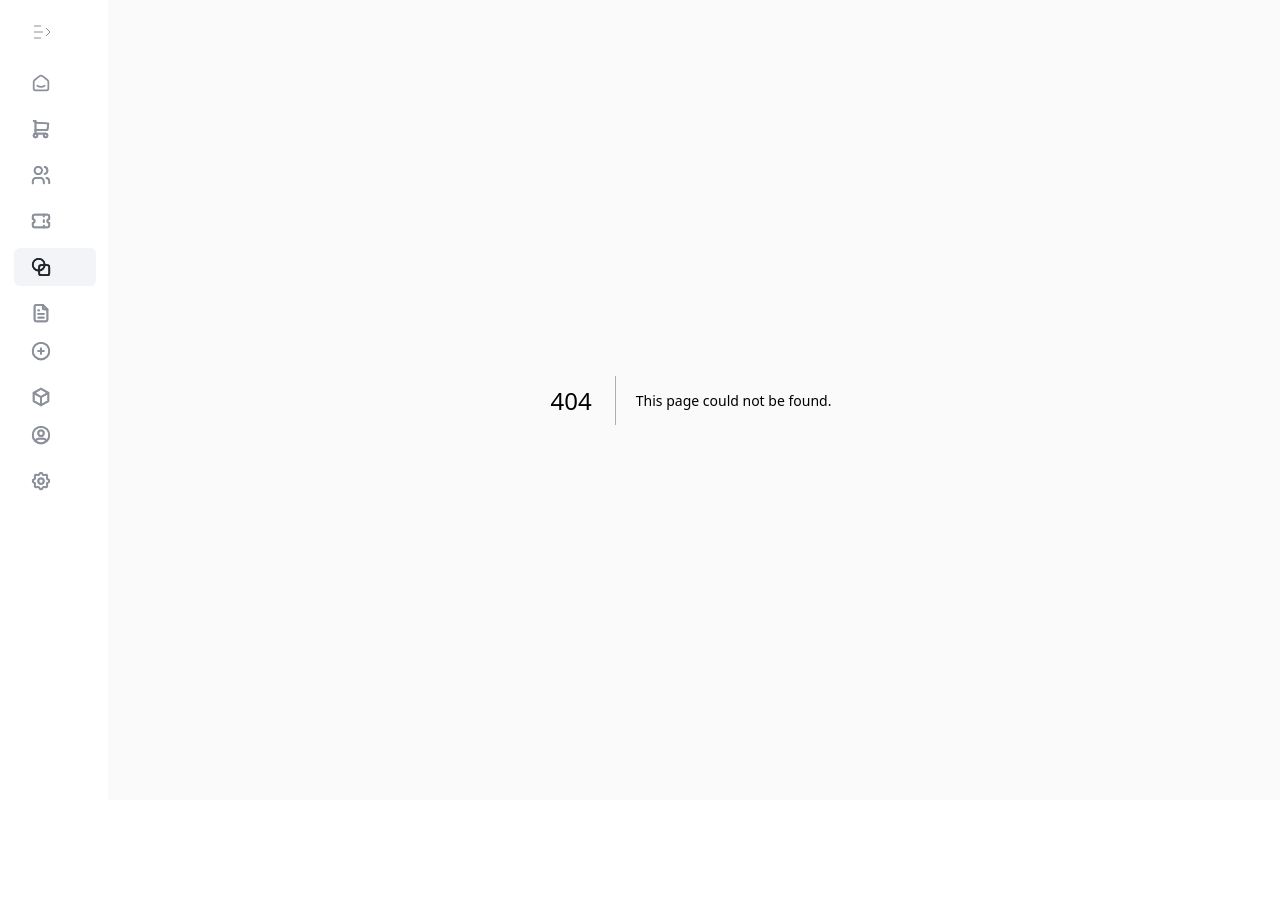
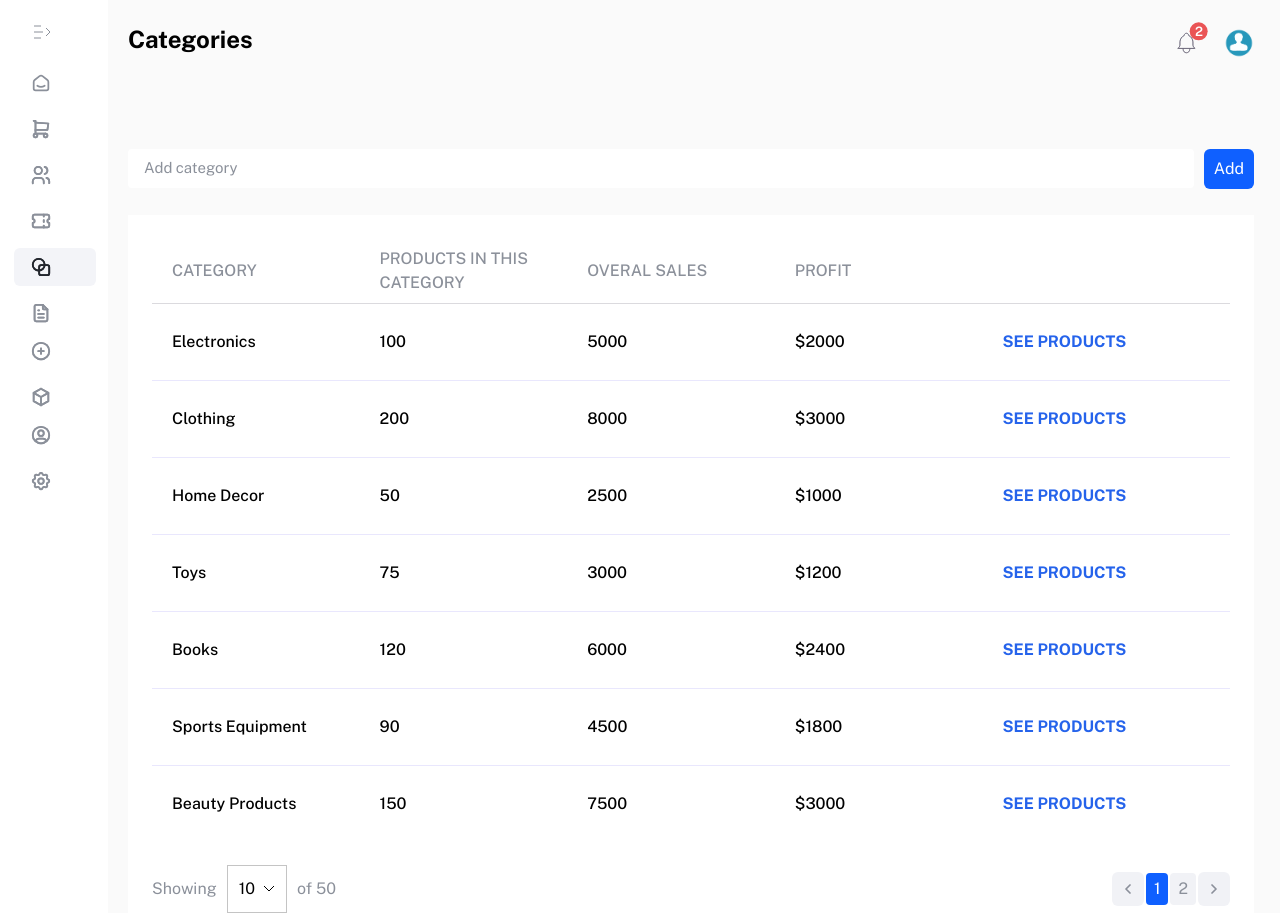
Before and after one commit to SabaKhubashvili/Euphoria_Ecommerce, a Next.js app in the folder Frontend/: page /admin/categories in a window 1280 px wide. Before the commit this address had no page. Before the commit the page ends 800 px from the top, so only its background shows below. Built offline with nearby package versions, Linux system fonts and the light colour scheme.

Commit message:
feat: added categories page

```diff
--- /dev/null
+++ b/Frontend/app/admin/categories/page.tsx
@@ -0,0 +1,16 @@
+import { CategoriesTable } from '@/app/components/admin/categoriesTable/CategoriesTable'
+import { PageTop } from '@/app/components/admin/pageTop/PageTop'
+import React from 'react'
+
+const page = () => {
+  return (
+    <main className=''>
+        <PageTop pageTitle='Categories'/>
+        <div className='pt-[47px]'>
+          <CategoriesTable/>
+        </div>
+    </main>
+  )
+}
+
+export default page
--- /dev/null
+++ b/Frontend/app/components/admin/categoriesTable/CategoriesTable.tsx
@@ -0,0 +1,105 @@
+"use client";
+
+import React, { useMemo, useState } from "react";
+import { MainTable } from "../../tables/MainTable";
+import { SecondaryInput } from "../../Inputs/SecondaryInput";
+import { MainDropdown } from "../../Dropdown/MainDropdown";
+import { Pagination } from "../../Pagination";
+import { useAdminProductsCategoriesPagination } from "@/app/hooks/useAdminProductsPagination";
+import { categoryData } from "@/app/constants";
+
+export const CategoriesTable = () => {
+  const [addCategory, setAddCategory] = useState<string>("");
+  const {
+    nextPage,
+    prevPage,
+    manualPage,
+    currentPage,
+    categoriesPerPage,
+    setCategoriesPerPage,
+  } = useAdminProductsCategoriesPagination();
+
+  const categoriesOnPage: typeof categoryData = useMemo(() => {
+    const startIndex = (currentPage - 1) * categoriesPerPage;
+    const endIndex = currentPage * categoriesPerPage;
+    let returningCustomers = categoryData.slice(startIndex, endIndex);
+    return returningCustomers;
+  }, [currentPage, categoriesPerPage]);
+
+  const actions = (
+    <div
+      style={{
+        flexBasis: 100 / (Object.keys(categoryData[0]).length + 1) + "%",
+      }}
+      className="flex justify-start text-blue-600 uppercase tracking-[0.01px] font-bold cursor-pointer"
+    >
+      See products
+    </div>
+  );
+
+
+  const changeCategoriesPerPage = (number: 10 | 20 | 30 | 40 | 50) => {
+    setCategoriesPerPage(number);
+  };
+
+  return (
+    <div className="pt-[44px]">
+      <div className="flex gap-[10px]">
+        <div className="w-full">
+          <SecondaryInput
+            placeholder="Add category"
+            type="secondary"
+            onChange={(e) => setAddCategory(e.target.value)}
+            value={addCategory}
+          />
+        </div>
+        <div
+          className="cursor-pointer bg-purple text-white px-[10px] py-[8px] rounded-[6px]"
+          onClick={() => {}}
+        >
+          Add
+        </div>
+      </div>
+      <div className="mt-[25.5px] bg-white">
+        <div className="h-[650px] ">
+          <MainTable
+            bodyContent={categoriesOnPage}
+            topContent={["Category", "Products in this category", "Overal sales", "Profit"]}
+            type="primary"
+            notFoundMessage="No customer was found"
+            actions={actions}
+          />
+        </div>
+        <div className="w-full flex justify-between items-center px-[24px]">
+          <div className="flex items-center gap-[10px] text-secondaryGray">
+            <span>Showing</span>
+            <MainDropdown
+              type="primary"
+              size="xs"
+              label={`${categoriesPerPage}`}
+              content={[
+                { label: "10", onClick: () => changeCategoriesPerPage(10) },
+                { label: "20", onClick: () => changeCategoriesPerPage(20) },
+                { label: "30", onClick: () => changeCategoriesPerPage(30) },
+                { label: "40", onClick: () => changeCategoriesPerPage(40) },
+                { label: "50", onClick: () => changeCategoriesPerPage(50) },
+              ]}
+            />
+            <span>of 50</span>
+          </div>
+          <div>
+            <Pagination
+              currentPage={currentPage}
+              nextPage={nextPage}
+              productPerPage={categoriesPerPage}
+              manualPage={manualPage}
+              previousPage={prevPage}
+              productsLength={categoryData.length}
+              type="secondary"
+            />
+          </div>
+        </div>
+      </div>
+    </div>
+  );
+};
--- a/Frontend/app/components/admin/sidebar/Sidebar.tsx
+++ b/Frontend/app/components/admin/sidebar/Sidebar.tsx
@@ -135,7 +135,7 @@ export const Sidebar = ({
             </p>
           )}
         </div>
-        <div className={`flex gap-[8px] px-[16px] py-[8px] cursor-pointer relative z-[2] ${pathname.startsWith("/admin/categories") && 'SidebarActiveComponent' } `}>
+        <Link href={'/admin/categories'} className={`flex gap-[8px] px-[16px] py-[8px] cursor-pointer relative z-[2] ${pathname.startsWith("/admin/categories") && 'SidebarActiveComponent' } `}>
           <Categories isActive={pathname.startsWith("/admin/categories")} />
           {(isAboveLargeScreens || isSidebarOpen) && (
             <p
@@ -148,7 +148,7 @@ export const Sidebar = ({
               Categories
             </p>
           )}
-        </div>
+        </Link>
         <Link href={'/admin/transactions'} className={` flex gap-[8px] px-[16px] py-[8px] cursor-pointer relative z-[2] ${pathname.startsWith("/admin/transactions") && 'SidebarActiveComponent' } `}>
           <Transaction isActive={pathname.startsWith("/admin/transactions")} />
           {(isAboveLargeScreens || isSidebarOpen) && (
--- a/Frontend/app/constants/index.ts
+++ b/Frontend/app/constants/index.ts
@@ -824,3 +824,27 @@ export const TransactionsData: Array<{ id: number, customer: string, date: strin
       method: "PayPal"
   },
 ];
+
+
+export const categoryData: { category: string, products: number, sales: number, profit: string }[] = [
+  { category: "Electronics", products: 100, sales: 5000, profit: "$2000" },
+  { category: "Clothing", products: 200, sales: 8000, profit: "$3000" },
+  { category: "Home Decor", products: 50, sales: 2500, profit: "$1000" },
+  { category: "Toys", products: 75, sales: 3000, profit: "$1200" },
+  { category: "Books", products: 120, sales: 6000, profit: "$2400" },
+  { category: "Sports Equipment", products: 90, sales: 4500, profit: "$1800" },
+  { category: "Beauty Products", products: 150, sales: 7500, profit: "$3000" },
+  { category: "Furniture", products: 80, sales: 4000, profit: "$1600" },
+  { category: "Jewelry", products: 60, sales: 3000, profit: "$1200" },
+  { category: "Food and Beverages", products: 250, sales: 12500, profit: "$5000" },
+  { category: "Automotive", products: 70, sales: 3500, profit: "$1400" },
+  { category: "Garden Supplies", products: 40, sales: 2000, profit: "$800" },
+  { category: "Health and Wellness", products: 110, sales: 5500, profit: "$2200" },
+  { category: "Pet Supplies", products: 45, sales: 2250, profit: "$900" },
+  { category: "Music Instruments", products: 30, sales: 1500, profit: "$600" },
+  { category: "Art and Crafts", products: 65, sales: 3250, profit: "$1300" },
+  { category: "Office Supplies", products: 85, sales: 4250, profit: "$1700" },
+  { category: "Travel Accessories", products: 25, sales: 1250, profit: "$500" },
+  { category: "Fitness Equipment", products: 55, sales: 2750, profit: "$1100" },
+  { category: "Baby Products", products: 70, sales: 3500, profit: "$1400" }
+];
--- /dev/null
+++ b/Frontend/app/hooks/useAdminProductsPagination.ts
@@ -0,0 +1,34 @@
+import {create} from 'zustand'
+interface AllCustomersPagination{
+    currentPage:number,
+    categoriesPerPage: 10 | 20 | 30 | 40 | 50
+    nextPage:()=>void,
+    prevPage:()=>void,
+    manualPage:(page:number)=>void,
+    setCategoriesPerPage: (number: 10 | 20 | 30 | 40 | 50) => void
+}
+
+export const useAdminProductsCategoriesPagination = create<AllCustomersPagination>((set)=>({
+    currentPage:1,
+    categoriesPerPage: 10,
+    nextPage:()=>{
+        set((state)=>({
+            currentPage: state.currentPage + 1
+        }))
+    },
+    prevPage:()=>{
+        set((state)=>({
+            currentPage: state.currentPage - 1
+        }))
+    },
+    manualPage:(page)=>{
+        set(({
+            currentPage: page
+        }))
+    },
+    setCategoriesPerPage:(perPage)=>{
+        set({
+            categoriesPerPage: perPage
+        })
+    }
+}))
```
